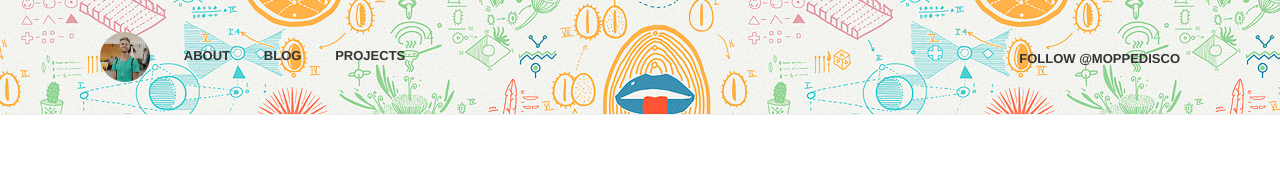
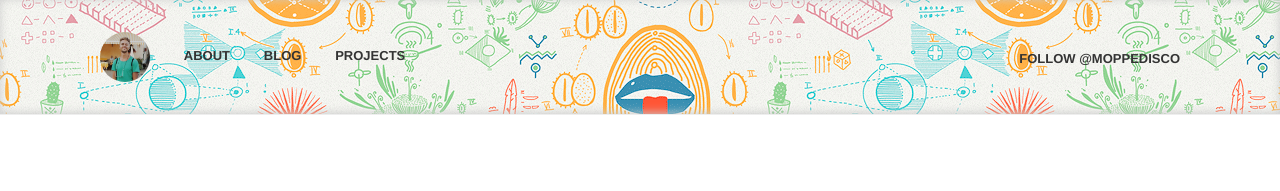
Before and after one commit to moppedisco/blog, a Jekyll site: the page built from index.html, in a window 1280 px wide. Shown: the top 191 px of the page. Built offline with Jekyll 4.4.1, drawn with Linux system fonts in a browser that asks for light colours; Markdown is read by kramdown in place of the engine named in the settings; comment, search, counter and statistics services are not loaded.

Commit message:
small tweaks

```diff
--- a/css/_vars.less
+++ b/css/_vars.less
@@ -16,7 +16,7 @@
 @link-color:        #333;
 
 @body-bg:           #fff;
-@text-color:        #292929;
+@text-color:        #333;
 
 /*------------------------------------*\
     3.$TYPOGRAPHY
--- a/css/style.css
+++ b/css/style.css
@@ -470,7 +470,7 @@
 }
 body {
   background: #ffffff;
-  color: #292929;
+  color: #333333;
 }
 h1,
 h2,
@@ -1507,6 +1507,11 @@
   width: 300px;
   _margin-left: -3px;
 }
+*,
+*:before,
+*:after {
+  -webkit-font-smoothing: antialiased;
+}
 h1 {
   margin-bottom: 16px;
 }
@@ -1617,6 +1622,7 @@
   margin-bottom: 64px;
   border-bottom: 1px solid #eee;
   background: url(../images/alchemy.gif) -69px -190px;
+  box-shadow: inset 0px -1px 10px #cccccc;
 }
 .nav .page {
   max-width: none;
```
Also changed, not shown: css/style.less (+8 -0 lines).
